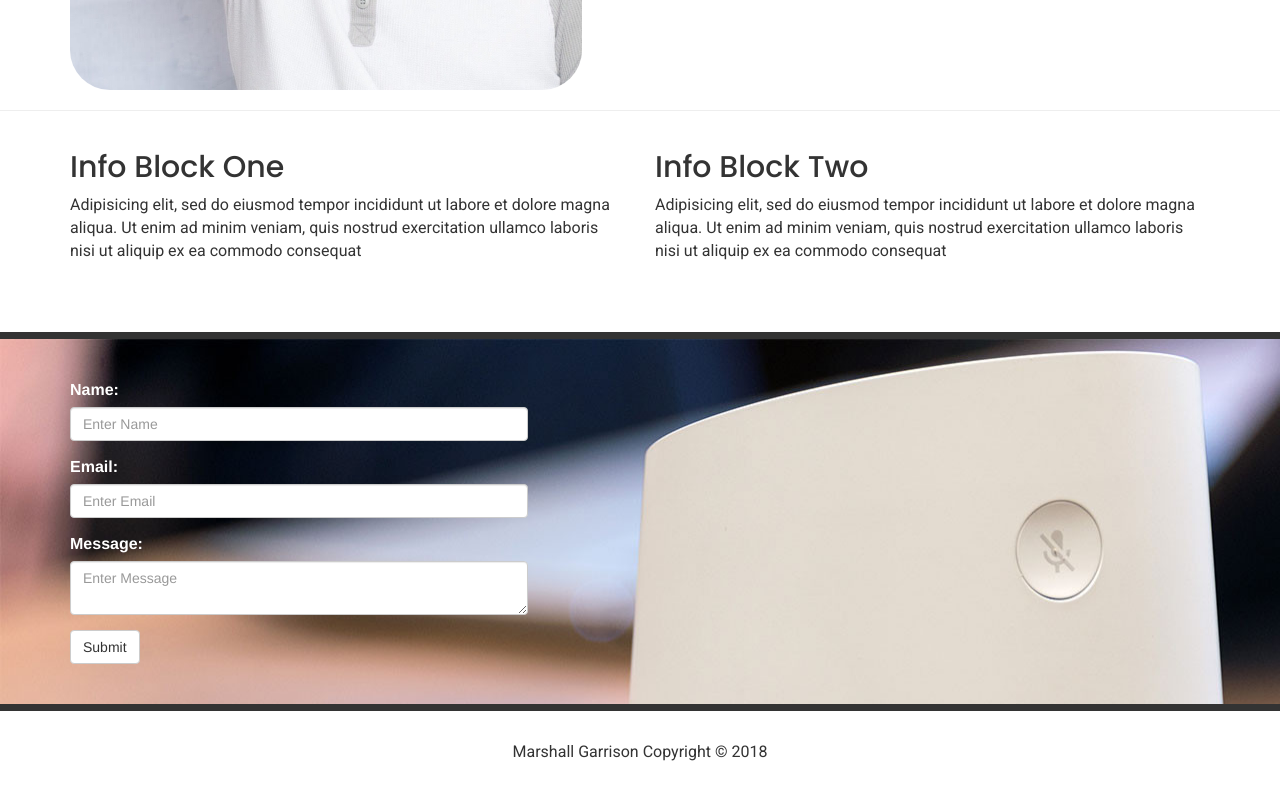
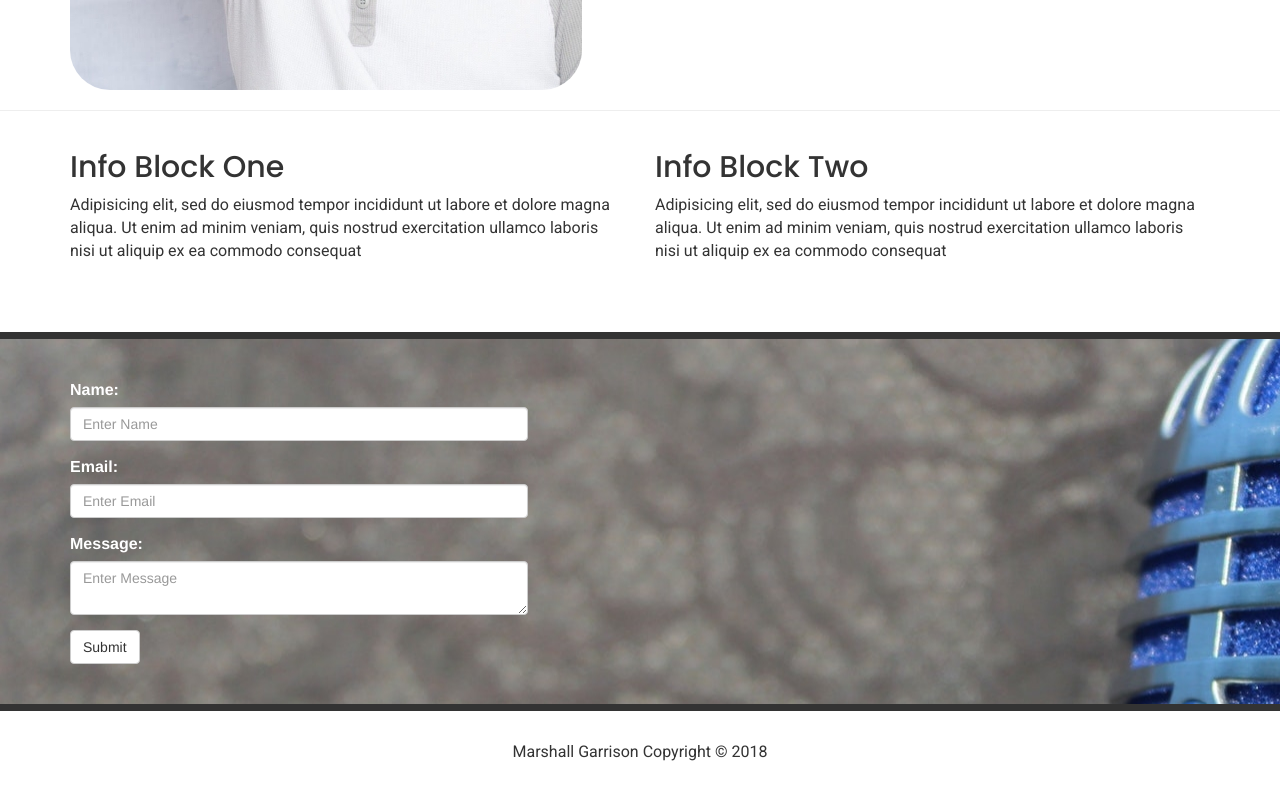
Before and after one commit to suarezluis/Garrison, a plain HTML site: page index.html in a window 1280 px wide. Shown: the part 1266-2066 px from the top of the page. Drawn offline with nearby package versions, Linux system fonts and the light colour scheme.

Commit message:
changed contact form background

```diff
--- a/css/style.css
+++ b/css/style.css
@@ -69,7 +69,7 @@ p {
 }
 
 #contact {
-  background: url(../img/image3.png);
+  background: url(../img/image3.jpg);
   padding: 40px;
   color: #fff;
   border-top: #333 7px solid;
```
Also changed, not shown: img/image2.png (deleted), img/image3.jpg (added), img/image3.png (deleted).
